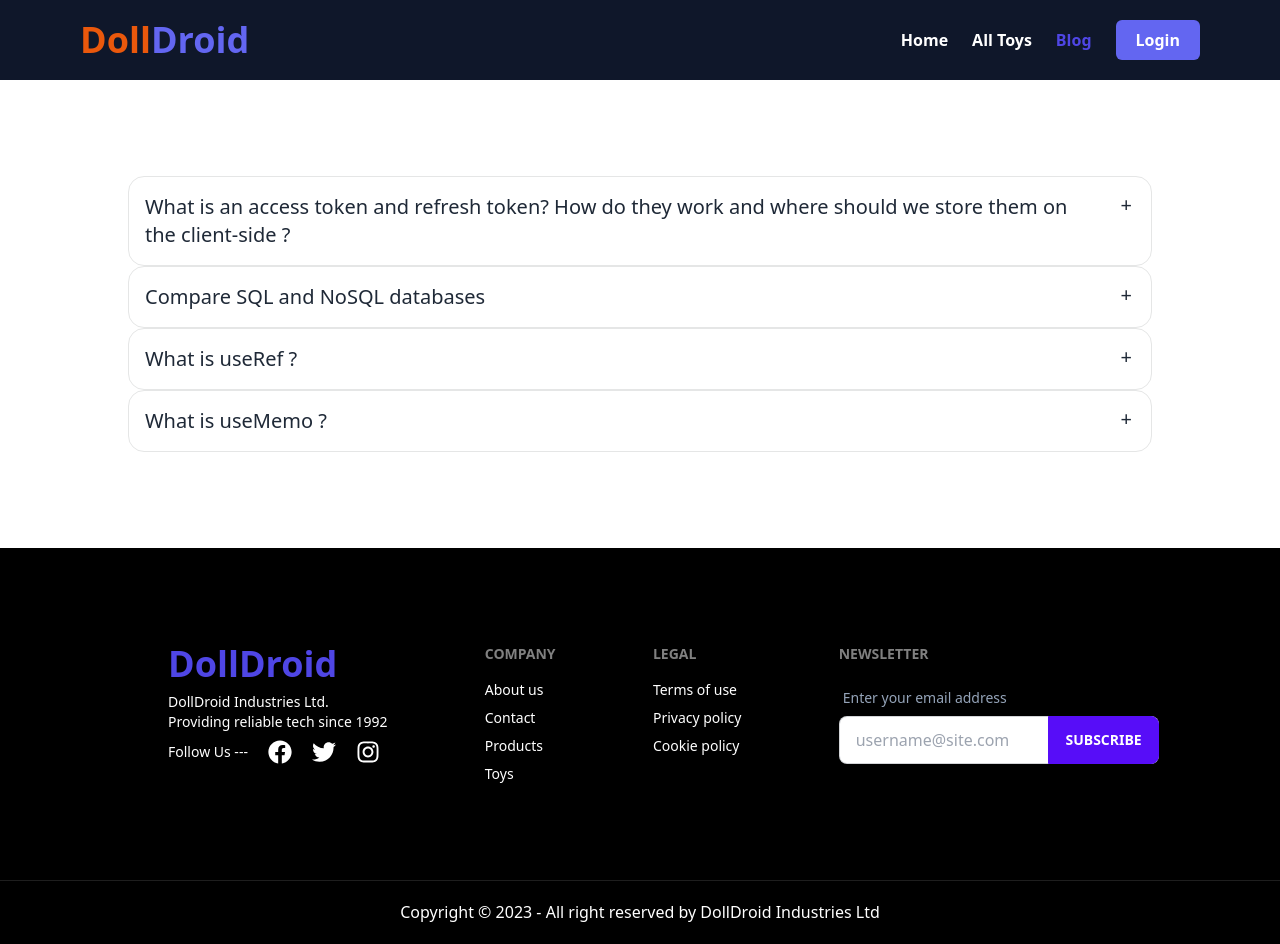
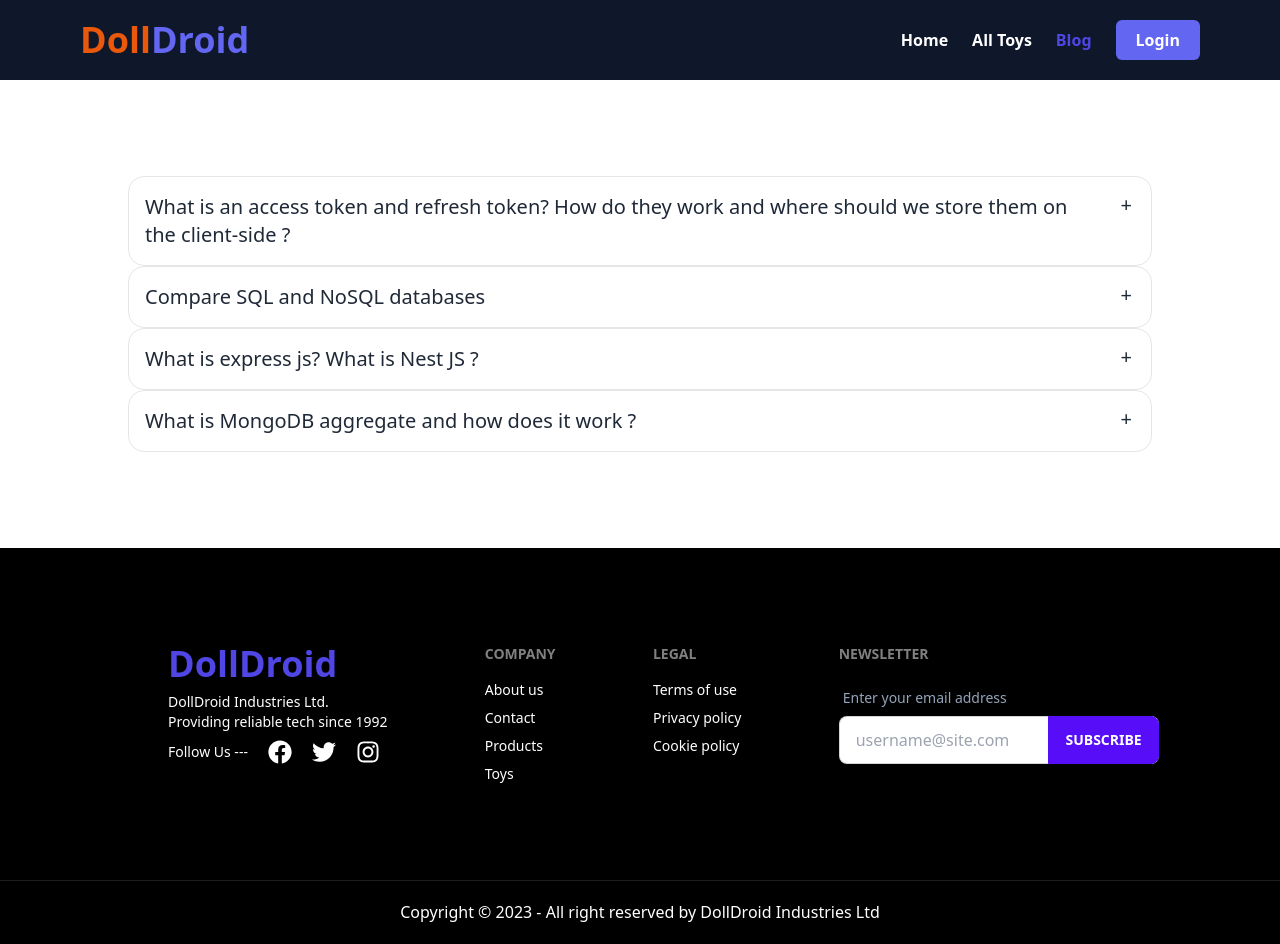
Before and after one commit to nazmulhasannasim333/dollDroid, a React (Vite) app: page /blog in a window 1280 px wide. Built offline with nearby package versions, Linux system fonts and the light colour scheme; no server answers.

Commit message:
show data category wise added in home page

```diff
--- a/src/pages/Blog/Blog.jsx
+++ b/src/pages/Blog/Blog.jsx
@@ -24,18 +24,21 @@ const Blog = () => {
             </div>
             <div tabIndex={2} className="collapse collapse-plus border border-base-300 bg-base-100 rounded-box">
             <div className="collapse-title text-xl font-medium">
-            What is useRef ?
+            What is express js? What is Nest JS ?
             </div>
             <div className="collapse-content">
-                <p>useRef is a built-in React hook that accepts one argument as the initial value and returns a reference A reference is an object having a special property current </p>
+                <p>Node JS is JavaScript base framework, and Express JS node JS fremework part.
+                    <br />
+                    Express is a minimalist and flexible framework that is easy to use and has a large community of developers. NestJS, on the other hand, is a newer framework that provides additional features such as dependency injection, a modular architecture, and an intuitive CLI
+                </p>
             </div>
             </div>
             <div tabIndex={3} className="collapse collapse-plus border border-base-300 bg-base-100 rounded-box">
             <div className="collapse-title text-xl font-medium">
-            What is useMemo ?
+            What is MongoDB aggregate and how does it work ?
             </div>
             <div className="collapse-content">
-                <p>The React useMemo Hook returns a memoized value. Think of memoization as caching a value so that it does not need to be recalculated. </p>
+                <p>Aggregation is a way of processing a large number of documents in a collection by means of passing them through different stages. The stages make up what is known as a pipeline. The stages in a pipeline can filter, sort, group, reshape and modify documents that pass through the pipeline.</p>
             </div>
             </div>
         </div>
```
